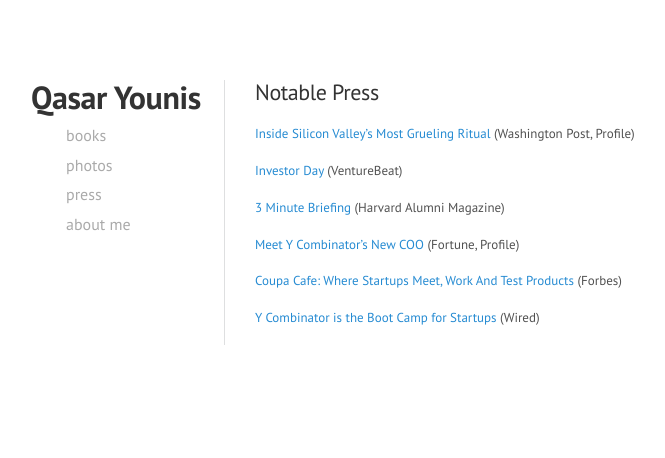
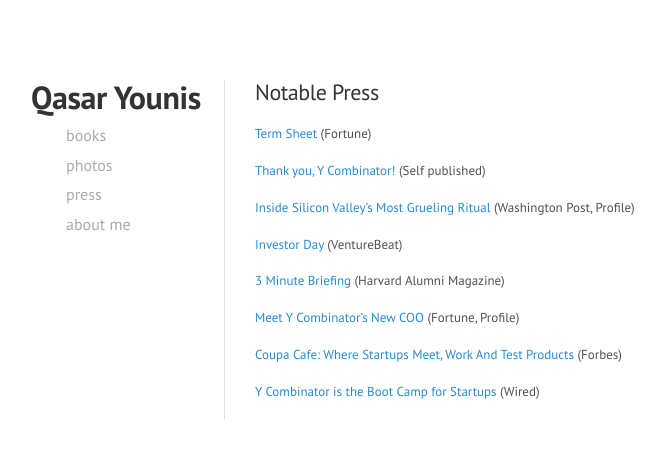
Before and after one commit to qasar/qasar.github.io, a Jekyll site: the page built from press.md, in a window 1280 px wide. Shown: the top 458 px of the page, without its empty margins (35-700 px from the left). Built offline with Jekyll 4.4.1, drawn with Linux system fonts in a browser that asks for light colours.

Commit message:
Update press.md

```diff
--- a/press.md
+++ b/press.md
@@ -3,6 +3,9 @@
 permalink: /press/
 ---
 
+<a href="http://fortune.com/2017/04/27/term-sheet-thursday-april-27/">Term Sheet </a> (Fortune)
+
+<a href="https://www.facebook.com/qasar/posts/10154710776519865"> Thank you, Y Combinator! </a> (Self published)
 
 <a href="https://www.washingtonpost.com/news/the-switch/wp/2016/08/29/inside-one-of-silicon-valleys-most-celebrated-rituals-raising-cash/">Inside Silicon Valley’s Most Grueling Ritual </a> (Washington Post, Profile)
 
```
